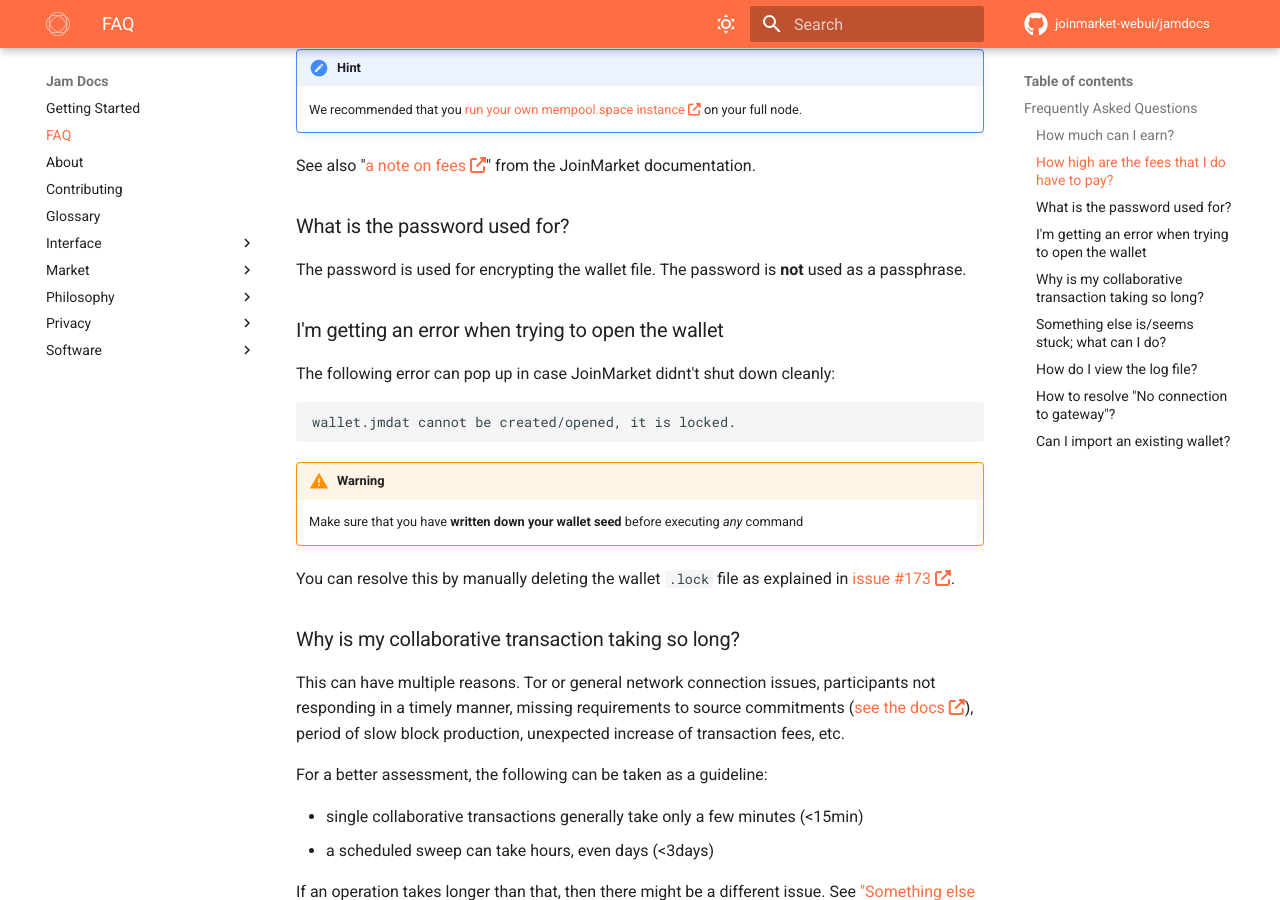
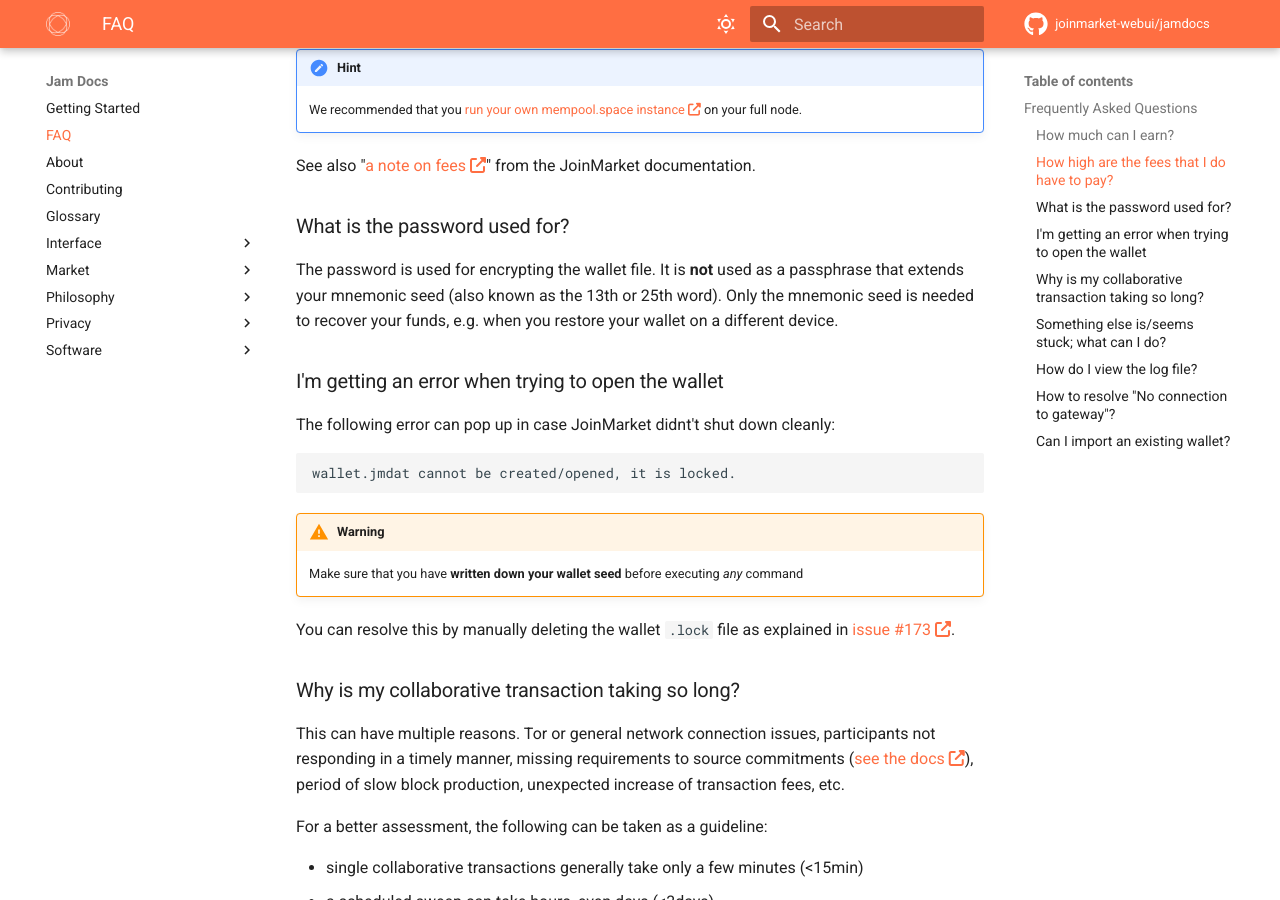
Before and after one commit to joinmarket-webui/jamdocs, an MkDocs documentation site: the page built from docs/FAQ.md, in a window 1280 px wide and 900 px high, scrolled down 1041 px. Built offline with MkDocs 1.6.1 and Material for MkDocs 9.7.7, drawn with Linux system fonts in a browser that asks for light colours; nearby versions of some CDN libraries; comment, search, counter and statistics services are not loaded.

Commit message:
Update docs/FAQ.md
Co-authored-by: Thebora Kompanioni <theborakompanioni@users.noreply.github.com>

```diff
--- a/docs/FAQ.md
+++ b/docs/FAQ.md
@@ -65,7 +65,8 @@ See also "[a note on fees][fee-note]" from the JoinMarket documentation.
 ### What is the password used for?
 
 The password is used for encrypting the wallet file.
-The password is **not** used as a passphrase.
+It is **not** used as a passphrase that extends your mnemonic seed (also known as the 13th or 25th word).
+Only the mnemonic seed is needed to recover your funds, e.g. when you restore your wallet on a different device.
 
 ### I'm getting an error when trying to open the wallet
 
```
